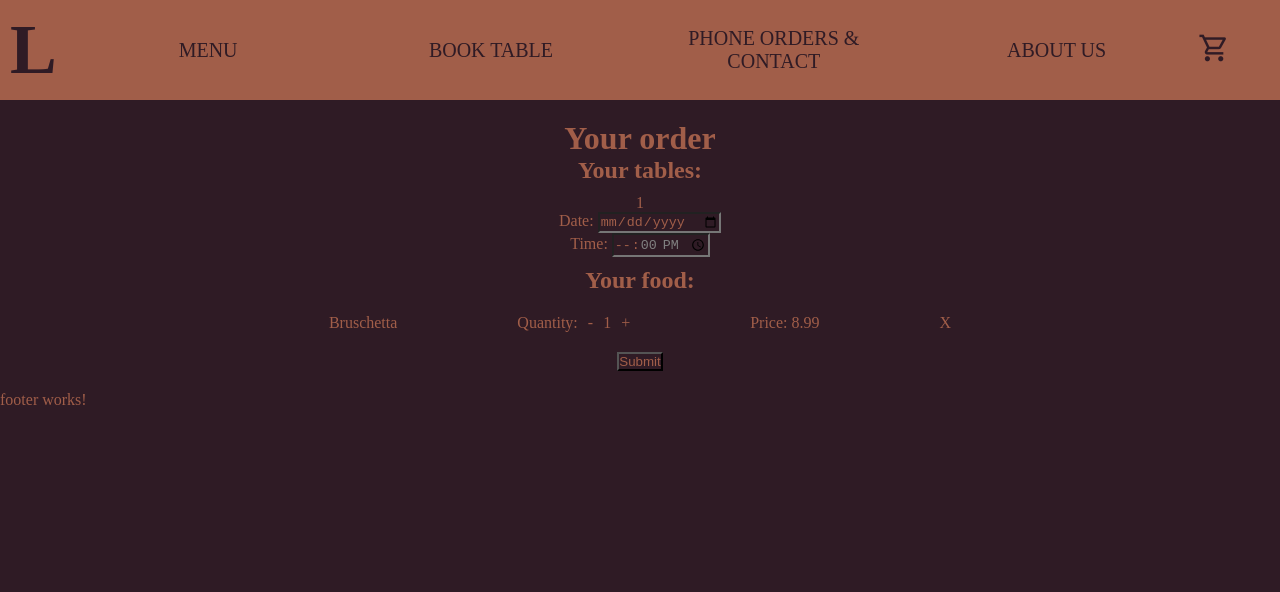
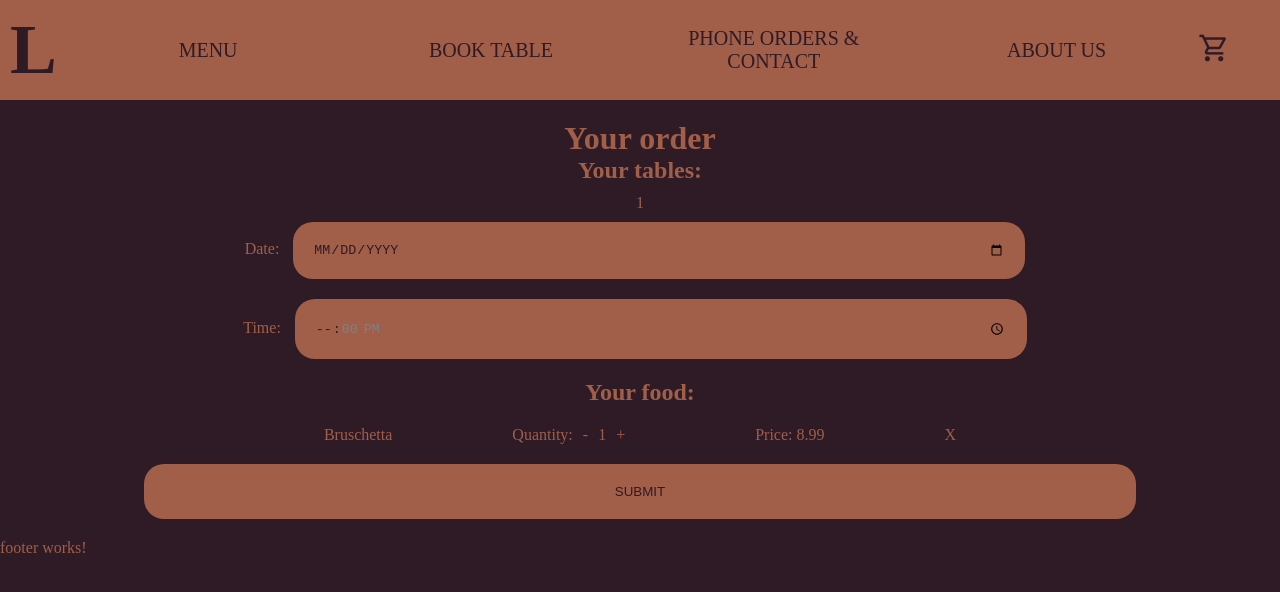
Before and after one commit to ArkBog/restaurant_ang18, an Angular app: page /cart in a window 1280 px wide. Shown: the top 592 px of the page. Built offline with nearby package versions, Linux system fonts and the light colour scheme.

Commit message:
added cart form

```diff
--- a/src/app/components/cart/cart.component.css
+++ b/src/app/components/cart/cart.component.css
@@ -15,10 +15,14 @@
   padding: 20px;
 }
 
+.order .container .button:hover {
+  cursor: pointer;
+}
+
 .order .container .subcontainer {
   display: flex;
 }
 
-.order .container .subcontainer p {
+.order .container .subcontainer .button {
   padding-left: 10px;
 }
--- a/src/app/components/cart/cart.component.html
+++ b/src/app/components/cart/cart.component.html
@@ -1,36 +1,56 @@
-<form class="order">
+@if(order.tables.length === 0 && order.foods.length === 0){
+<p class="empty">Your cart is empty. Add something delicious!</p>
+} @else {
+<form class="order" [formGroup] = "orderForm" (submit)="orderSubmit()">
   <h1>Your order</h1>
   @if(order.tables.length > 0){
   <h2 class="tables">Your tables:</h2>
   @for (table of order.tables; track $index) {
   <div class="table">
-    <p>{{ table }} </p>
-    <label>Date:
-        <input type="date" id="date" name="date" [min]="today | date:'yyyy-MM-dd'"  required />
+    <p>{{ table }}</p>
+    <label
+      >Date:
+      <input
+        type="date"
+        id="date"
+        name="date"
+        [min]="today | date : 'yyyy-MM-dd'"
+        required
+        formControlName = "date"
+      />
     </label>
-    <br>
-    <label>Time:
-        <input type="time" id="time" name="time" min="12:00" max="22:00" step="3600" required/>
+    <br />
+    <label
+      >Time:
+      <input
+        type="time"
+        id="time"
+        name="time"
+        min="12:00"
+        max="22:00"
+        step="3600"
+        required
+        formControlTime = "time"
+      />
     </label>
   </div>
-  } }
-  @if(order.foods.length > 0){
+  } } @if(order.foods.length > 0){
   <h2>Your food:</h2>
   @for (food of order.foods; track $index) {
   <div class="container">
     <p>{{ data.menu[food.id - 1].name }}</p>
-      <div class="subcontainer">Quantity:
-        <p (click)="changeFoodQuantity('-', $index)">-</p>
+    <div class="subcontainer">
+      Quantity:
+      <p class="button" (click)="changeFoodQuantity('-', $index)">-</p>
       <p>{{ food.quantity }}</p>
-        <p (click)="changeFoodQuantity('+', $index)">+</p>
+      <p class="button" (click)="changeFoodQuantity('+', $index)">+</p>
     </div>
-      <p>Price: {{ data.menu[food.id - 1].price * food.quantity}}</p>
-      <p>X</p>
+    <p>Price: {{ data.menu[food.id - 1].price * food.quantity }}</p>
+    <p class="button" (click)="removeItemFromCart($index)">X</p>
   </div>
 
+  } }
+
+  <button class="submit" type="submit">Submit</button>
+</form>
 }
-  }
-
-
-  <button type="submit">Submit</button>
-</form>
--- a/src/app/components/cart/cart.component.min.css
+++ b/src/app/components/cart/cart.component.min.css
@@ -1 +1 @@
-.order{width:100%;text-align:center;padding:20px}.order .table{padding:10px}.order .container{display:flex;justify-content:center;gap:10%;padding:20px}.order .container .subcontainer{display:flex}.order .container .subcontainer p{padding-left:10px}
+.order{width:100%;text-align:center;padding:20px}.order .table{padding:10px}.order .container{display:flex;justify-content:center;gap:10%;padding:20px}.order .container .button:hover{cursor:pointer}.order .container .subcontainer{display:flex}.order .container .subcontainer .button{padding-left:10px}
--- a/src/app/components/cart/cart.component.scss
+++ b/src/app/components/cart/cart.component.scss
@@ -1,21 +1,63 @@
-.order{
+@import "../../../variables.scss";
+.empty{
+    text-align: center;
+    font-size: 20px;
+    padding: 50px;
+}
+.order {
   width: 100%;
   text-align: center;
   padding: 20px;
 
-    .table{
+  input{
+    outline: none;
+    border: none;
+    width: 60%;
+    margin: auto;
+    padding: 20px;
+    text-transform: uppercase;
+    border-radius: 20px;
+    background-color: $secondary-color;
+    color: $primary-color;
+    transition: $trans;
+    margin: 10px;
+  }
+
+  .table {
     padding: 10px;
   }
-    .container{
+  .container {
     display: flex;
     justify-content: center;
     gap: 10%;
     padding: 20px;
-        .subcontainer{
+    .button:hover {
+      cursor: pointer;
+    }
+    .subcontainer {
       display: flex;
-            p{
+      .button {
         padding-left: 10px;
+        padding-right: 10px;
       }
     }
   }
+  .submit {
+    outline: none;
+    border: none;
+    width: 80%;
+    margin: auto;
+    padding: 20px;
+    text-transform: uppercase;
+    border-radius: 20px;
+    background-color: $secondary-color;
+    color: $primary-color;
+    transition: $trans;
+
+    &:hover {
+      background-color: $third-color;
+      color: $secondary-color;
+      cursor: pointer;
     }
+  }
+}
--- a/src/app/components/cart/cart.component.ts
+++ b/src/app/components/cart/cart.component.ts
@@ -3,11 +3,12 @@ import { CartService } from '../../services/cart.service';
 import { ApiService } from '../../services/api.service';
 import { Order } from '../../../interfaces';
 import { DatePipe } from '@angular/common';
+import { ReactiveFormsModule, FormControl, FormGroup, Validators } from '@angular/forms';
 
 @Component({
   selector: 'app-cart',
   standalone: true,
-  imports: [DatePipe],
+  imports: [DatePipe, ReactiveFormsModule],
   templateUrl: './cart.component.html',
   styleUrl: './cart.component.scss',
 })
@@ -42,4 +43,22 @@ export class CartComponent {
       this.order.foods[param].quantity++;
     }
   }
+
+  removeItemFromCart(param:number){
+    const newFood = this.order.foods.splice(param, 1);
+  }
+
+  orderForm = new FormGroup({
+    date: new FormControl('', Validators.required),
+    time: new FormControl('', Validators.required),
+    order: new FormControl(this.order)
+  })
+
+  orderSubmit(){
+    if(this.orderForm.valid){
+      alert("git")
+    } else {
+      alert("dupa")
+    }
+  }
 }
```
Lines whose indentation alone changed are shown as unchanged.
